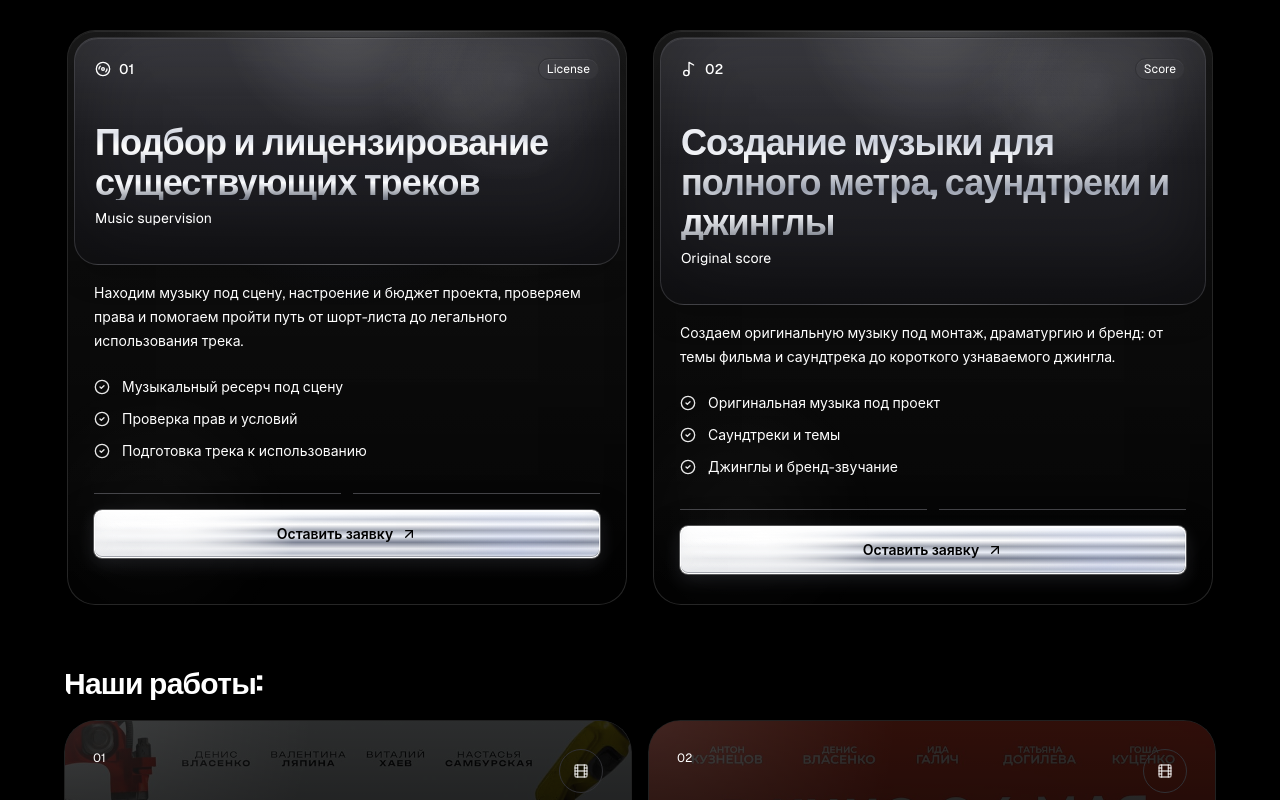
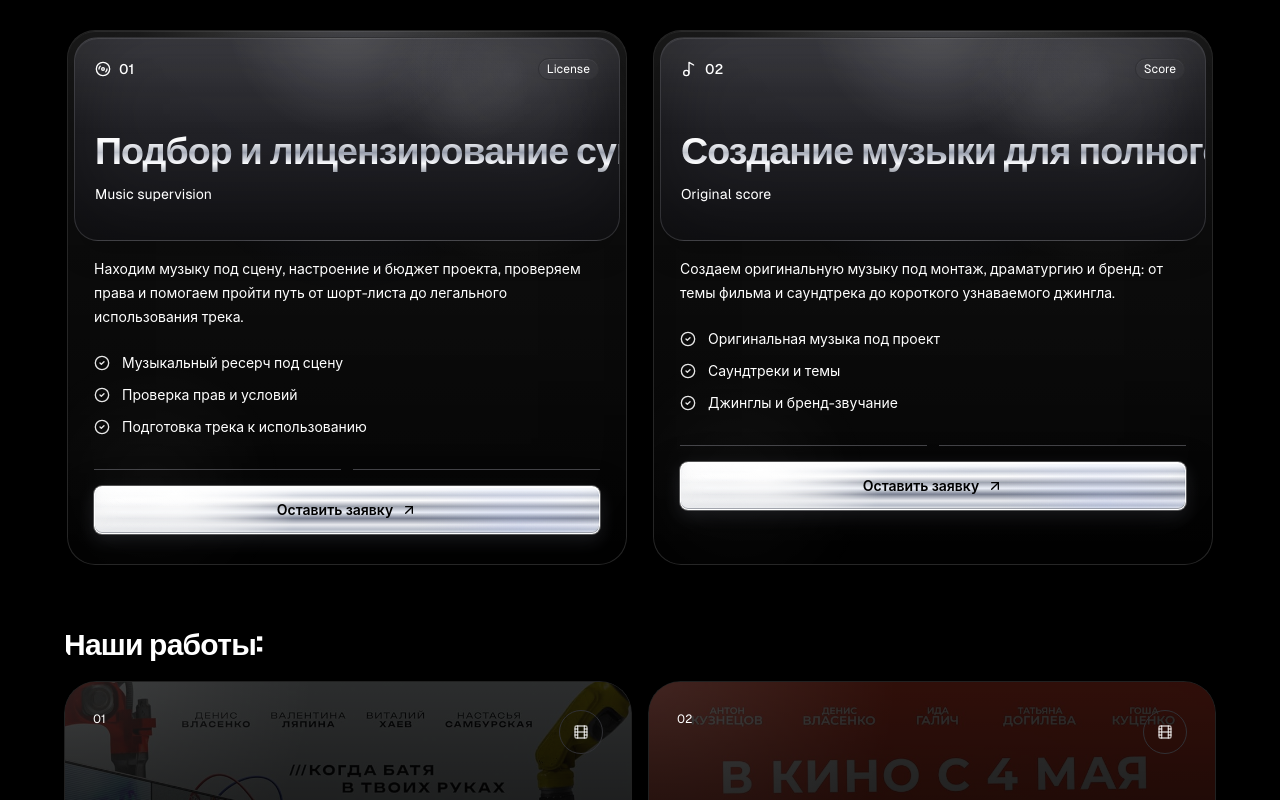
Before and after one commit to YaroslavSigidin/PULSAR, a React (Vite) app: page / in a window 1280 px wide. Shown: the part 7940-8740 px from the top of the page. Built offline with nearby package versions, Linux system fonts and the light colour scheme; no server answers.

Commit message:
Keep film service titles on one line

```diff
--- a/src/components/sections/FilmWorksSection.tsx
+++ b/src/components/sections/FilmWorksSection.tsx
@@ -143,7 +143,7 @@ function FilmServiceCard({ onRequest, service }: { onRequest: () => void; servic
           </PricingCard.Plan>
 
           <PricingCard.Price className="mb-4 flex-col items-start gap-2">
-            <PricingCard.MainPrice className="premium-tariff-title chrome-text-animated text-3xl md:text-4xl">
+            <PricingCard.MainPrice className="premium-tariff-title chrome-text-animated whitespace-nowrap text-[1.75rem] md:text-[2.05rem] xl:text-[2.35rem]">
               {service.title}
             </PricingCard.MainPrice>
             <PricingCard.Period className="pb-0 text-sm text-white/52">
```
